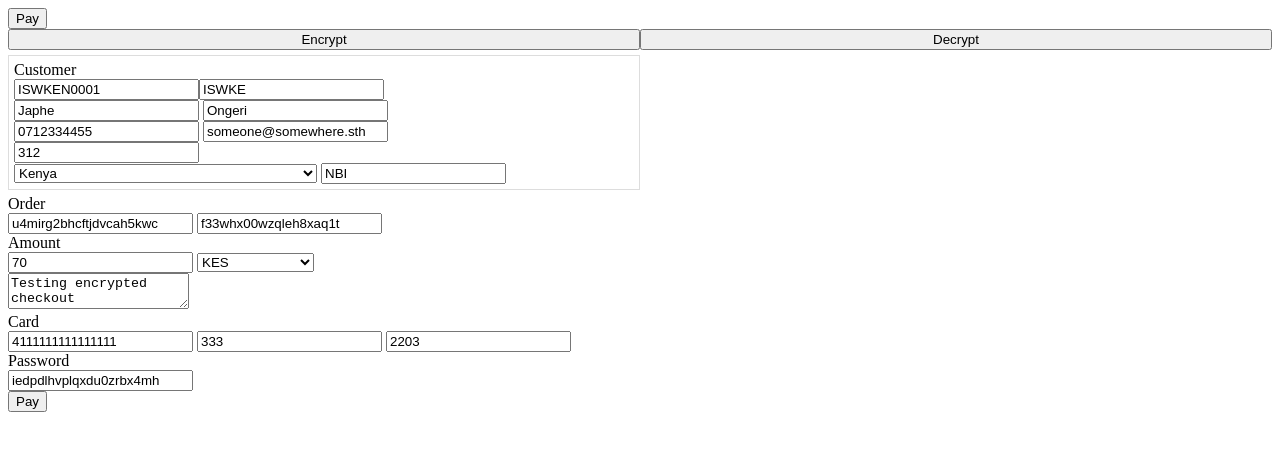
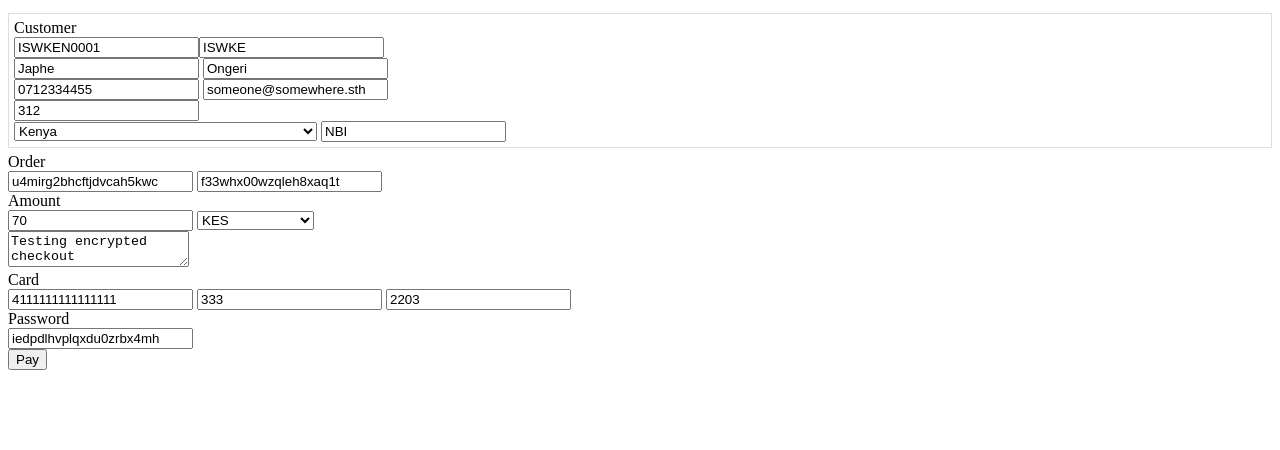
Before and after one commit to interswitch-kenya-limited/3ds_web_checkout_test, a plain HTML site: page index.html in a window 1280 px wide. Drawn offline with Linux system fonts and the light colour scheme.

Commit message:
Simplified sample page, removed test related elements and functions.

```diff
--- a/index.html
+++ b/index.html
@@ -37,34 +37,6 @@
         };
     }
 
-    function decrypt(encrypted, key, iv) {
-        console.log(encrypted, key, iv);
-        return CryptoJS.AES.decrypt(encrypted, CryptoJS.enc.Hex.parse(key), {
-            iv: CryptoJS.enc.Hex.parse(iv),
-            padding: CryptoJS.pad.Pkcs7,
-            mode: CryptoJS.mode.CBC
-        });
-    }
-
-    function doEncrypt() {
-        const payload = buildPayload();
-        const password = $('#password').val();
-        let result = encrypt(JSON.stringify(payload), password);
-        console.log(result);
-        $('#encrypted').text(result.encrypted);
-        $('#key').text(result.key);
-        $('#iv').text(result.iv);
-    }
-
-    function doDecrypt() {
-        let encrypted = $('#encrypted').text();
-        const key = $('#key').text();
-        const iv = $('#iv').text();
-        let decrypted = decrypt(encrypted, key, iv);
-        console.log(decrypted.toString(CryptoJS.enc.Utf8));
-        $('#decrypted').text("Decrypted: " + decrypted.toString(CryptoJS.enc.Utf8));
-    }
-
     function buildPayload() {
         return {
             amount: $('#amount').val() * 100,//To get value in minor denomination
@@ -95,8 +67,8 @@
     function pay() {
         const payload = buildPayload();
         const password = $('#password').val();
-        let result = encrypt(JSON.stringify(payload), password);
-        makeCardPayment(result, onSuccess, onFailure)
+        let encryptedPayloadWithKeyIvAndSignature = encrypt(JSON.stringify(payload), password);
+        makeCardPayment(encryptedPayloadWithKeyIvAndSignature, onSuccess, onFailure)
     }
 
     let onSuccess = function (result) {
@@ -117,11 +89,7 @@
     })
 </script>
 <div>
-    <button onclick="pay()">Pay</button>
-</div>
-<div style="display: flex; max-width: 100%">
     <div style="flex-basis: 50%; flex-grow: 0; display: flex; flex-direction: column">
-        <button onclick="doEncrypt()">Encrypt</button>
         <form>
             <div style="border: 1px solid #dddddd; margin: 5px 0; padding: 5px;">
                 <label for="first_name">Customer</label>
@@ -600,15 +568,10 @@
             <div>
                 <input type="text" id="password" placeholder="password">
             </div>
+        </form>
+        <div>
             <button onclick="pay()">Pay</button>
-        </form>
-        <p id="encrypted" style="overflow: scroll"></p>
-    </div>
-    <div style="flex-basis: 50%; flex-grow: 0; display: flex; flex-direction: column">
-        <button onclick="doDecrypt()">Decrypt</button>
-        <p id="key"></p>
-        <p id="iv"></p>
-        <p id="decrypted"></p>
+        </div>
     </div>
 </div>
 </body>
```
